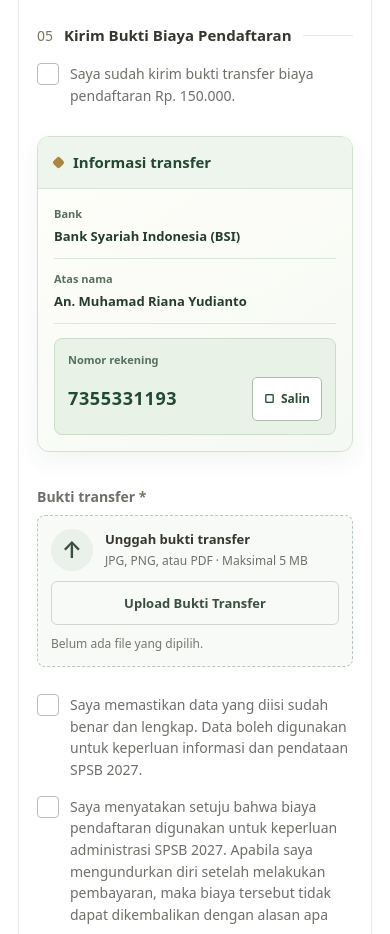
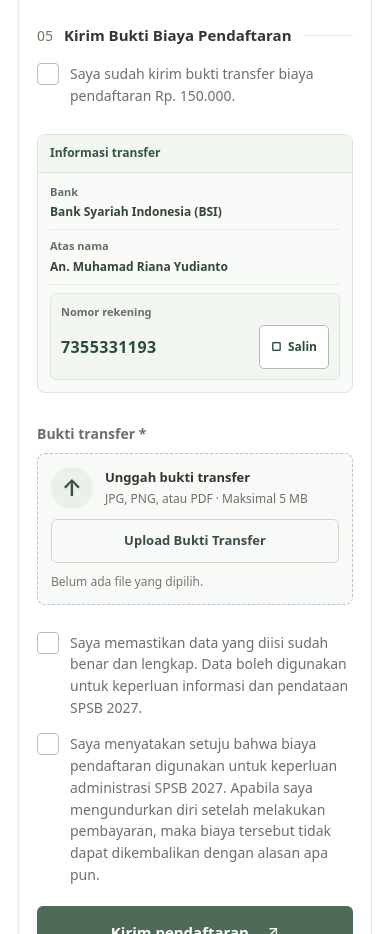
Before and after one commit to miqbalputra/ppdb-keltahfidz, a website: page public/index.html in a window 390 px wide. Shown: the part 3062-3996 px from the top of the page. Drawn offline with Linux system fonts and the light colour scheme; no server answers.

Commit message:
Compact BSI transfer information card

```diff
--- a/public/app.css
+++ b/public/app.css
@@ -122,16 +122,15 @@ h1, h2, h3, p { margin-top: 0; }
 .eligibility-message.ineligible { color: #844737; background: #fbefec; border-left: 2px solid #bd705c; }
 .honeypot { position: absolute; left: -10000px; width: 1px; height: 1px; overflow: hidden; }
 .turnstile-container { margin-top: 18px; }
-.payment-details { margin: 18px 0 22px 29px; overflow: hidden; color: #294e35; background: linear-gradient(145deg, #fffefa, #f5f9f3); border: 1px solid #d3e0d1; border-radius: 12px; box-shadow: 0 10px 24px rgba(35,70,45,.06); }
-.payment-details h4 { margin: 0; padding: 17px 20px; display: flex; align-items: center; gap: 10px; color: #244831; background: #eef5ec; border-bottom: 1px solid #d8e5d6; font-size: 15px; font-weight: 800; line-height: 1.4; }
-.payment-details h4::before { width: 9px; height: 9px; flex: none; background: #ad8543; border-radius: 2px; content: ""; transform: rotate(45deg); }
-.payment-details dl { margin: 0; padding: 7px 20px 20px; display: grid; }
-.payment-details dl > div { min-width: 0; padding: 13px 0; display: grid; grid-template-columns: minmax(100px, .7fr) minmax(0, 1.5fr); gap: 14px; align-items: start; border-bottom: 1px solid #dce7db; }
-.payment-details dt { color: #576f5b; font-size: 11px; font-weight: 700; line-height: 1.5; }
-.payment-details dd { min-width: 0; margin: 0; color: #273c2d; font-size: 13px; font-weight: 700; line-height: 1.5; overflow-wrap: break-word; }
-.payment-details dl > .payment-account-row { margin-top: 14px; padding: 14px; align-items: center; background: #e9f2e7; border: 1px solid #cbdcc8; border-radius: 8px; }
-.payment-account-value { display: flex; flex-wrap: wrap; align-items: center; gap: 10px; }
-.payment-details .payment-account-number { color: #204b32; font-size: clamp(18px, 2vw, 21px); font-weight: 800; letter-spacing: .035em; font-variant-numeric: tabular-nums; white-space: nowrap; user-select: all; }
+.payment-details { width: min(440px, calc(100% - 29px)); margin: 14px 0 18px 29px; overflow: hidden; color: #294e35; background: #f9fbf8; border: 1px solid #dce5da; border-radius: 8px; }
+.payment-details h4 { margin: 0; padding: 10px 14px; color: #355541; background: #f3f7f1; border-bottom: 1px solid #e2eae0; font-size: 12px; font-weight: 750; line-height: 1.4; }
+.payment-details dl { margin: 0; padding: 3px 14px 12px; display: grid; }
+.payment-details dl > div { min-width: 0; padding: 8px 0; display: grid; grid-template-columns: minmax(84px, .7fr) minmax(0, 1.5fr); gap: 10px; align-items: start; border-bottom: 1px solid #e5ece2; }
+.payment-details dt { color: #607263; font-size: 11px; font-weight: 600; line-height: 1.5; }
+.payment-details dd { min-width: 0; margin: 0; color: #344639; font-size: 12px; font-weight: 650; line-height: 1.5; overflow-wrap: break-word; }
+.payment-details dl > .payment-account-row { margin-top: 8px; padding: 10px; align-items: center; background: #f1f6f0; border: 1px solid #dce8d9; border-radius: 6px; }
+.payment-account-value { display: flex; flex-wrap: wrap; align-items: center; gap: 8px; }
+.payment-details .payment-account-number { color: #294e35; font-size: 17px; font-weight: 800; letter-spacing: .025em; font-variant-numeric: tabular-nums; white-space: nowrap; user-select: all; }
 .copy-account-button { min-width: 70px; min-height: 44px; padding: 7px 11px; display: inline-flex; align-items: center; justify-content: center; gap: 6px; color: #294e35; background: #fff; border: 1px solid #aebdaa; border-radius: 5px; font: inherit; font-size: 12px; font-weight: 750; cursor: pointer; }
 .copy-account-button:hover, .copy-account-button.is-copied { background: #eaf1e8; }
 .copy-account-button.is-copied { border-color: #6e9875; }
@@ -707,13 +706,13 @@ td { color: #514f49; border-top-color: #efefed; }
   .countdown-unit span { margin-top: 8px; }
   .countdown-schedule { border-radius: 14px; }
   .opening-contact { margin-top: 32px; }
-  .payment-details { margin: 14px 0 20px; }
-  .payment-details h4 { padding: 15px 16px; }
-  .payment-details dl { padding: 5px 16px 16px; }
-  .payment-details dl > div { padding: 12px 0; grid-template-columns: 1fr; gap: 4px; }
-  .payment-details dl > .payment-account-row { padding: 13px; gap: 8px; }
+  .payment-details { width: 100%; margin: 12px 0 16px; }
+  .payment-details h4 { padding: 10px 12px; }
+  .payment-details dl { padding: 3px 12px 12px; }
+  .payment-details dl > div { padding: 8px 0; grid-template-columns: 1fr; gap: 3px; }
+  .payment-details dl > .payment-account-row { padding: 10px; gap: 5px; }
   .payment-account-value { justify-content: space-between; gap: 8px; }
-  .payment-details .payment-account-number { font-size: 18px; }
+  .payment-details .payment-account-number { font-size: 16px; }
   .copy-account-button { flex: none; }
 }
 @media (prefers-reduced-motion: reduce) { .countdown-contact { transition: none; } .countdown-contact:hover { transform: none; } }
--- a/public/index.html
+++ b/public/index.html
@@ -7,7 +7,7 @@
   <meta name="description" content="Formulir pendaftaran santri baru SPSB 2027 Kelompok Tahfidz Griya Qur'an Tunas Ilmu.">
   <title>Pendaftaran SPSB 2027 — Griya Qur'an Tunas Ilmu</title>
   <link rel="icon" href="/logo-gq.png" type="image/png">
-  <link rel="stylesheet" href="/app.css?v=2027-transfer-card-v1">
+  <link rel="stylesheet" href="/app.css?v=2027-transfer-card-compact-v1">
   <script src="/app.js?v=2027-account-copy-v1" defer></script>
 </head>
 <body class="public-page config-pending">
```
Also changed, not shown: tests/frontend.test.ts (+4 -3 lines).
